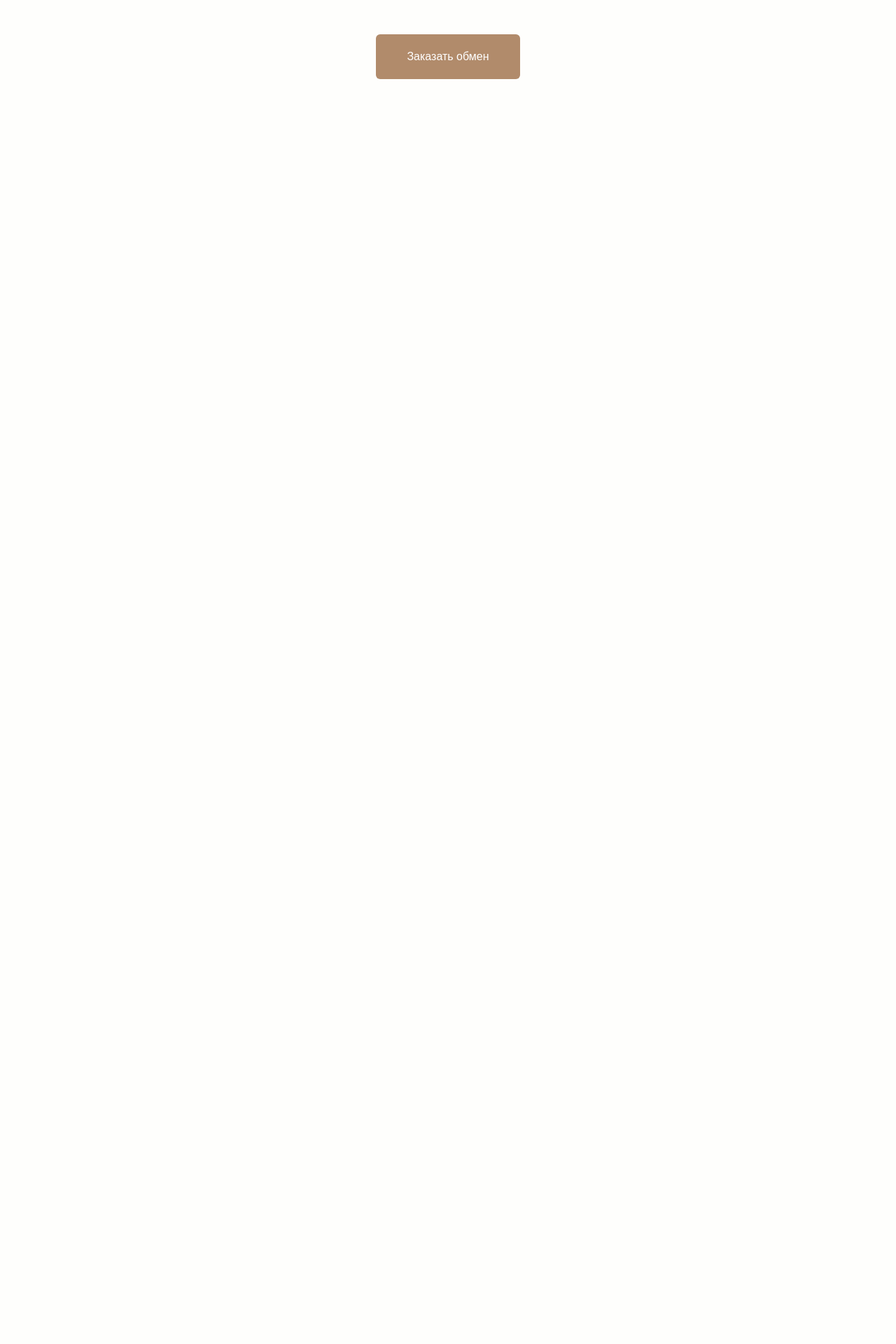
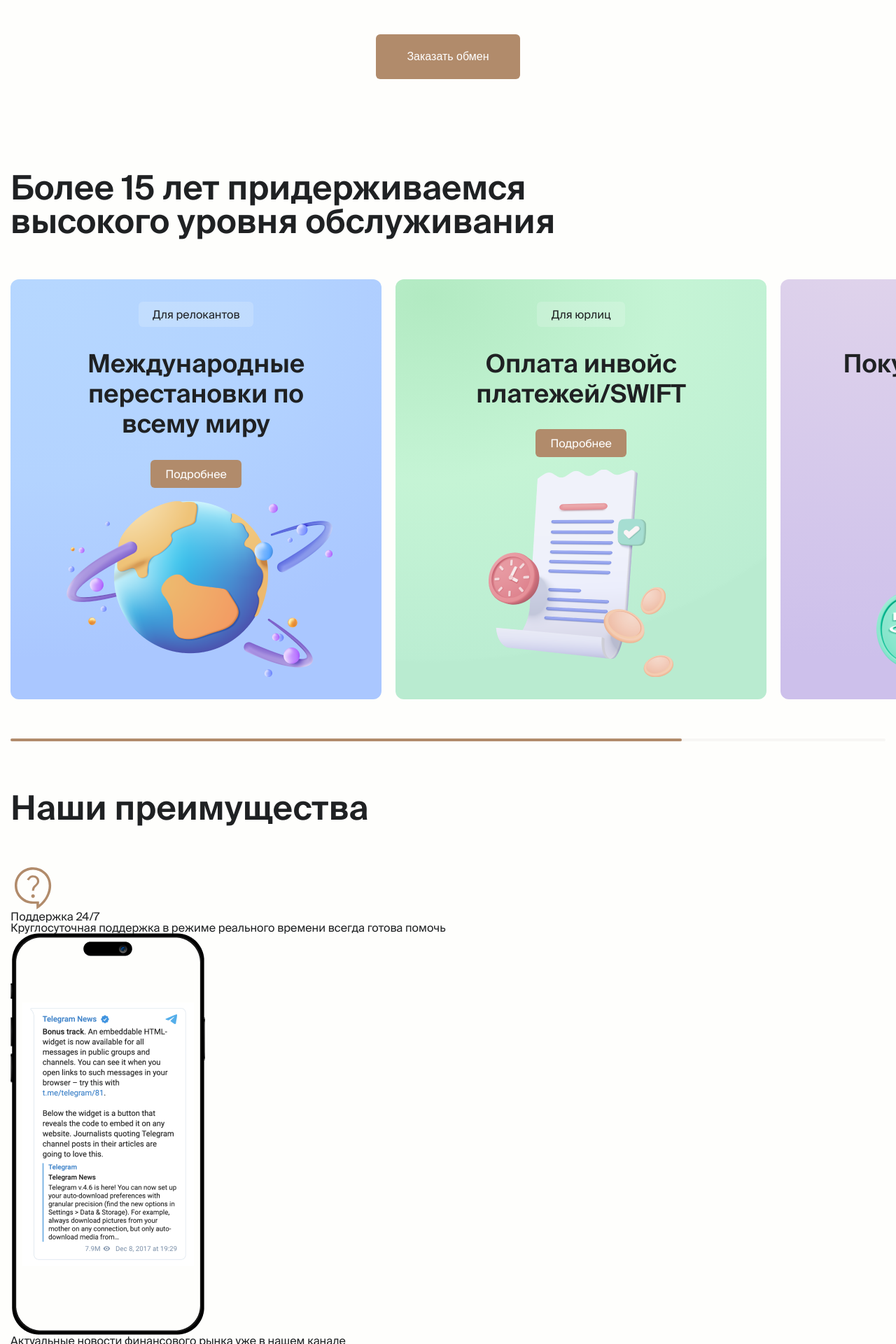
Before and after one commit to Solmyrik/FinTech, a PHP site: page / in a window 1280 px wide. Shown: the part 1686-3606 px from the top of the page at 70% size. Before the commit the page ends 1799 px from the top, so only its background shows below. Run offline with PHP 8.4, Linux system fonts and the light colour scheme.

Commit message:
add level

```diff
--- /dev/null
+++ b/#search/scss/_level.scss
@@ -0,0 +1,127 @@
+.level {
+  &__container {
+  }
+
+  &__title {
+    max-width: 880px;
+  }
+
+  //   &__wrapper {
+  //     width: 1600px;
+  //     overflow: auto;
+  //   }
+  &__body {
+    display: flex;
+    gap: 20px;
+    //  overflow: auto;
+    //  min-width: 1500px;
+    //  padding-right: 20px;
+  }
+
+  &__item {
+    border-radius: 12px;
+    padding: 32px 64px;
+    width: 530px;
+    max-width: 530px;
+    height: 600px;
+    text-align: center;
+    display: flex;
+    flex-direction: column;
+    &_purple {
+      background: radial-gradient(
+        154.17% 102.78% at 26.07% -12.47%,
+        rgb(225, 213, 235) 0%,
+        rgb(208, 195, 235) 86.00000143051147%,
+        rgb(205, 192, 235) 100%
+      );
+      .level__label {
+        background: rgba(245, 247, 250, 0.2);
+      }
+    }
+    &_green {
+      background: radial-gradient(
+        130.78% 87.18% at 8.62% 4.12%,
+        rgb(178, 234, 194) 0%,
+        rgb(197, 244, 213) 50%,
+        rgb(187, 237, 210) 99.00000095367432%,
+        rgb(185, 235, 208) 100%
+      );
+      .level__label {
+        background: rgba(245, 247, 250, 0.2);
+      }
+    }
+    &_blue {
+      background: radial-gradient(
+        130.78% 87.18% at 8.62% 4.12%,
+        rgb(182, 215, 255) 0%,
+        rgb(179, 211, 255) 50%,
+        rgb(170, 199, 255) 99.00000095367432%,
+        rgb(170, 199, 255) 100%
+      );
+      .level__label {
+        background: rgba(245, 247, 250, 0.2);
+      }
+    }
+    @media (max-width: $tablet) {
+      width: 320px;
+      height: 490px;
+    }
+  }
+
+  &__label {
+    border-radius: 6px;
+    padding: 10px 20px;
+    display: inline-block;
+    margin-bottom: 30px;
+  }
+
+  &__name {
+    font-weight: 600;
+    font-size: 36px;
+    line-height: 120%;
+    text-align: center;
+    font-family: $bold;
+    margin-bottom: 30px;
+    @media (max-width: $tablet) {
+      font-size: 22px;
+    }
+  }
+  &__content {
+    flex: 1 1 auto;
+  }
+
+  &__link {
+    max-width: 130px;
+    margin: 0 auto;
+  }
+
+  &__icon {
+    @media (max-width: $tablet) {
+      img {
+        width: 100%;
+      }
+    }
+  }
+}
+
+.slider__wrapper {
+  display: flex;
+}
+.level__wrapper {
+  position: relative;
+}
+.swiper-scrollbar {
+  background: #f7f6f4; /* Цвет фона полосы прокрутки */
+  border-radius: 10px; /* Радиус скругления углов полосы прокрутки */
+  height: 4px; /* Высота полосы прокрутки */
+  min-width: 100%;
+  position: absolute;
+  bottom: -60px;
+  left: 0;
+}
+
+.swiper-scrollbar-drag {
+  background: $brown; /* Цвет ползунка полосы прокрутки */
+  border-radius: 4px; /* Радиус скругления углов ползунка */
+  height: 100%; /* Высота ползунка */
+}
--- a/#search/scss/style.scss
+++ b/#search/scss/style.scss
@@ -46,3 +46,5 @@ body {
 @import "_header";
 @import "_intro-main";
 @import "_rates";
+@import "_level";
+@import "_advantages";
--- a/css/style.css
+++ b/css/style.css
@@ -1,3 +1,4 @@
+@charset "UTF-8";
 .ibg {
   background-position: center;
   background-size: cover;
@@ -844,3 +845,132 @@ body.lock {
 .currency-table td {
   background-color: #f7f6f4;
 }
+
+.level__title {
+  max-width: 880px;
+}
+
+.level__body {
+  display: -webkit-box;
+  display: -ms-flexbox;
+  display: flex;
+  gap: 20px;
+}
+
+.level__item {
+  border-radius: 12px;
+  padding: 32px 64px;
+  width: 530px;
+  max-width: 530px;
+  height: 600px;
+  text-align: center;
+  display: -webkit-box;
+  display: -ms-flexbox;
+  display: flex;
+  -webkit-box-orient: vertical;
+  -webkit-box-direction: normal;
+      -ms-flex-direction: column;
+          flex-direction: column;
+}
+
+.level__item_purple {
+  background: radial-gradient(154.17% 102.78% at 26.07% -12.47%, #e1d5eb 0%, #d0c3eb 86.0%, #cdc0eb 100%);
+}
+
+.level__item_purple .level__label {
+  background: rgba(245, 247, 250, 0.2);
+}
+
+.level__item_green {
+  background: radial-gradient(130.78% 87.18% at 8.62% 4.12%, #b2eac2 0%, #c5f4d5 50%, #bbedd2 99.0%, #b9ebd0 100%);
+}
+
+.level__item_green .level__label {
+  background: rgba(245, 247, 250, 0.2);
+}
+
+.level__item_blue {
+  background: radial-gradient(130.78% 87.18% at 8.62% 4.12%, #b6d7ff 0%, #b3d3ff 50%, #aac7ff 99.0%, #aac7ff 100%);
+}
+
+.level__item_blue .level__label {
+  background: rgba(245, 247, 250, 0.2);
+}
+
+@media (max-width: 992px) {
+  .level__item {
+    width: 320px;
+    height: 490px;
+  }
+}
+
+.level__label {
+  border-radius: 6px;
+  padding: 10px 20px;
+  display: inline-block;
+  margin-bottom: 30px;
+}
+
+.level__name {
+  font-weight: 600;
+  font-size: 36px;
+  line-height: 120%;
+  text-align: center;
+  font-family: "Suisse-bold";
+  margin-bottom: 30px;
+}
+
+@media (max-width: 992px) {
+  .level__name {
+    font-size: 22px;
+  }
+}
+
+.level__content {
+  -webkit-box-flex: 1;
+      -ms-flex: 1 1 auto;
+          flex: 1 1 auto;
+}
+
+.level__link {
+  max-width: 130px;
+  margin: 0 auto;
+}
+
+@media (max-width: 992px) {
+  .level__icon img {
+    width: 100%;
+  }
+}
+
+.slider__wrapper {
+  display: -webkit-box;
+  display: -ms-flexbox;
+  display: flex;
+}
+
+.level__wrapper {
+  position: relative;
+}
+
+.swiper-scrollbar {
+  background: #f7f6f4;
+  /* Цвет фона полосы прокрутки */
+  border-radius: 10px;
+  /* Радиус скругления углов полосы прокрутки */
+  height: 4px;
+  /* Высота полосы прокрутки */
+  min-width: 100%;
+  position: absolute;
+  bottom: -60px;
+  left: 0;
+}
+
+.swiper-scrollbar-drag {
+  background: #b18b6b;
+  /* Цвет ползунка полосы прокрутки */
+  border-radius: 4px;
+  /* Радиус скругления углов ползунка */
+  height: 100%;
+  /* Высота ползунка */
+}
--- a/index.html
+++ b/index.html
@@ -178,9 +178,89 @@
             </div>
           </div>
         </section>
+        <section class="level _margin-b">
+          <div class="level__container">
+            <h2 class="level__title _h2">
+              Более 15 лет придерживаемся высокого уровня обслуживания
+            </h2>
+            <div class="level__wrapper">
+              <div class="swiper-container level__body slider swiper-block">
+                <div class="swiper-wrapper slider__wrapper">
+                  <article class="swiper-slide level__item level__item_blue">
+                    <div class="level__content">
+                      <p class="level__label">Для релокантов</p>
+                      <h3 class="level__name">Международные перестановки по всему миру</h3>
+                      <a href="#" class="level__link _btn">Подробнее</a>
+                    </div>
+                    <div class="level__icon">
+                      <img src="img/level/planet.png" alt="planet" />
+                    </div>
+                  </article>
+                  <article class="swiper-slide level__item level__item_green">
+                    <div class="level__content">
+                      <p class="level__label">Для юрлиц</p>
+                      <h3 class="level__name">Оплата инвойс платежей/SWIFT</h3>
+                      <a href="#" class="level__link _btn">Подробнее</a>
+                    </div>
+                    <div class="level__icon">
+                      <img src="img/level/list.png" alt="list" />
+                    </div>
+                  </article>
+                  <article class="swiper-slide level__item level__item_purple">
+                    <div class="level__content">
+                      <p class="level__label">Для криптовалюты</p>
+                      <h3 class="level__name">Покупка и продажа USDT</h3>
+                      <a href="#" class="level__link _btn">Подробнее</a>
+                    </div>
+                    <div class="level__icon">
+                      <img src="img/level/usdt.png" alt="usdt" />
+                    </div>
+                  </article>
+                </div>
+                <div class="swiper-scrollbar"></div>
+              </div>
+            </div>
+          </div>
+        </section>
+        <section class="advantages">
+          <div class="advantages__container">
+            <h2 class="advantages__title _h2">Наши преимущества</h2>
+            <div class="advantages__body">
+              <div class="advantages__item">
+                <div class="advantages__icon">
+                  <img src="img/icons/support.svg" alt="support" />
+                </div>
+                <h3 class="advantages__name">Поддержка 24/7</h3>
+                <p class="advantages__text">
+                  Круглосуточная поддержка в режиме реального времени всегда готова помочь
+                </p>
+              </div>
+            </div>
+            <div class="advantages__bottom">
+              <div class="advantages__image">
+                <img src="img/phone.png" alt="phone" />
+              </div>
+              <div class="advantages__content">
+                <h3 class="advantages__content-title">
+                  Актуальные новости финансового рынка уже в нашем канале
+                </h3>
+                <p class="advantages__text">
+                  Присоединяйся к нашему телеграмм-каналу, чтобы получать актуальные
+                  валютно-финансовые новости, а также следить за курсами валют в кассах
+                </p>
+                <a href="" class="advantages__button">
+                  <img src="img/icons/telegram.svg" alt="telegram" />
+                  <span>Перейти в канал</span>
+                </a>
+              </div>
+            </div>
+          </div>
+        </section>
       </main>
       <footer class="footer"></footer>
     </div>
+    <script src="https://cdn.jsdelivr.net/npm/swiper@11/swiper-bundle.min.js"></script>
     <script src="js/header.js"></script>
+    <script src="js/slider.js"></script>
   </body>
 </html>
--- /dev/null
+++ b/js/slider.js
@@ -0,0 +1,8 @@
+const cardsSlider2 = new Swiper(".level__body", {
+  spaceBetween: 20,
+  slidesPerView: "auto",
+  scrollbar: {
+    el: ".swiper-scrollbar",
+    hide: false,
+  },
+});
```
Also changed, not shown: #search/scss/_advantages.scss (added), img/icons/telegram.svg (added), img/phone.png (added).
